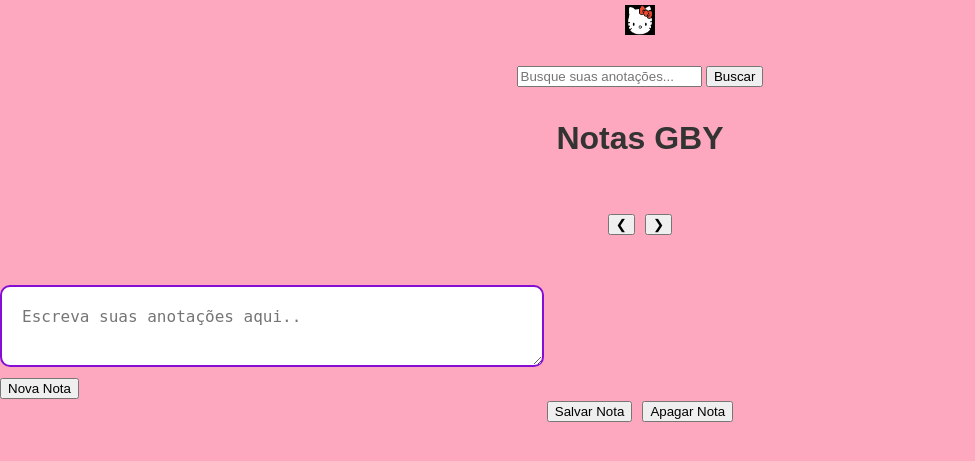
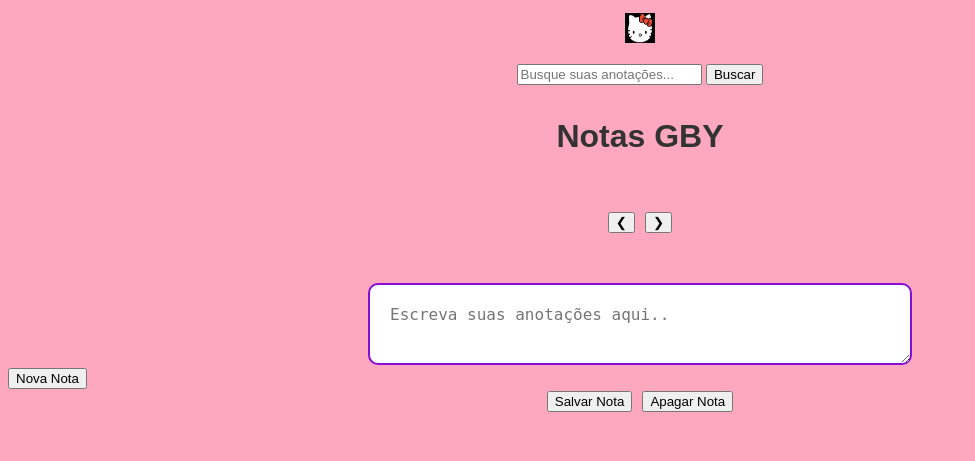
Before and after one commit to Theus07-hub/bloco-de-notas-teste-, a Flask app: page / in a window 1280 px wide. Shown: the top 461 px of the page, without its empty margins (0-975 px from the left). Run offline with Flask 3, Linux system fonts and the light colour scheme.

Commit message:
Enviando ajustes para auxilio de ia.

```diff
--- a/static/CSS/Node.css
+++ b/static/CSS/Node.css
@@ -1,6 +1,6 @@
 body {
-    margin: 0; /* remove a margem padrão do navegador. */
-    padding: 0;/* remove o espaçamento interno padrão. */
+    margin: 25; /* remove a margem padrão do navegador. */
+    padding: 10;/* remove o espaçamento interno padrão. */
     font-family: Arial, Playfair Display;/* define a fonte do texto. */
     background-color: #FDA8BF;/* define a cor de fundo da página */
     color: #333;/* define a cor do texto. */
@@ -11,14 +11,22 @@ header{
     width: 100%; /* faz ele ocupar toda a largura. */
 }
 
-nav {
+
+/*Css pego cópiado no MDB*/
+
+/* Icon 1 */
+
+
+/*Fim do Css pego cópiado do MDB*/
+
+nav{
     display: flex;/* Organiza os itens em linha. */
     align-items: center;/* alinha os itens verticalmente. */
     justify-content: space-evenly;/* Deixa os espaçamentos dos itens identicos. */
     padding: 5px 10px;/* cria espaço interno */
 }
 
-.title-notepad /* classe do h1 */ {
+.title-notepad { /* classe do h1 */
     text-align: center;/* Centralizar o  Titulo */
     margin:20px 0;/* dá espaço em cima e embaixo */
     font-size: 32px;/* aumenta o Titulo */
@@ -62,7 +70,8 @@ nav {
 }
 
 .note {
-    width: 50% /* O elemento vai ocupar toda a largura disponível do container pai. */;
+    margin: 0 auto;
+    width: 50%; /* O elemento vai ocupar toda a largura disponível do container pai. */;
     max-width: 500px; /* Define um limite máx para a largura do elemento. Não podendo ultrapassar o limite citado.*/
     min-width: 200px;/* define um limite mínimo para a largura do elemento. Ele impede que o elemento encolha além do valor estipulado. */
     padding: 20px;/* Serve como Respiro para o conteúdo, fazendo com que os textos/imagens ou arquivos, não fiquem colados na borda.*/
@@ -71,4 +80,6 @@ nav {
     font-size: 16px;/* define o tamanho da fonte (do texto) que está dentro do elemento. */
     resize: both; /* Permite esticar tanto na largura quanto na altura ao mesmo tempo. */
     overflow: auto; /* Obrigatório para ativar o resize em elementos comuns. */
+    justify-content: space-evenly;
+    display:flex;
 }
--- a/static/JS/botoes.js
+++ b/static/JS/botoes.js
@@ -69,3 +69,20 @@ saveButton.addEventListener("click", saveNote);
 deleteButton.addEventListener("click", deleteNote);
 prevButton.addEventListener("click", prevNote);
 nextButton.addEventListener("click", nextNote);
+
+
+// js pego no MDB cópiado//
+document.querySelector('.first-button').addEventListener('click', function () {
+
+document.querySelector('.animated-icon1').classList.toggle('open');
+});
+document.querySelector('.second-button').addEventListener('click', function () {
+
+document.querySelector('.animated-icon2').classList.toggle('open');
+});
+document.querySelector('.third-button').addEventListener('click', function () {
+
+document.querySelector('.animated-icon3').classList.toggle('open');
+});
+
+// Fim do código copiado.//
--- a/templates/Node.html
+++ b/templates/Node.html
@@ -14,10 +14,8 @@
                 <img src="{{ url_for('static', filename='IMG/hello_kitty.webp') }}" width="30" height="30" class="d-inline-block align-top" alt="imagem da hello kitty">
             </a>
         </nav>
-        <nav>
+    </header>
 
-        </nav>
-    </header>
     <nav class="navbar navbar-light bg-light">
         <form action="#" method="post">
             <input type="text" placeholder="Busque suas anotações...">
@@ -26,7 +24,6 @@
     </nav>
 
     <h1 class="title-notepad">Notas GBY</h1>
-
 
     <div class="notepad-body">
         <div class="note-controls">
```
Lines whose indentation alone changed are shown as unchanged.
